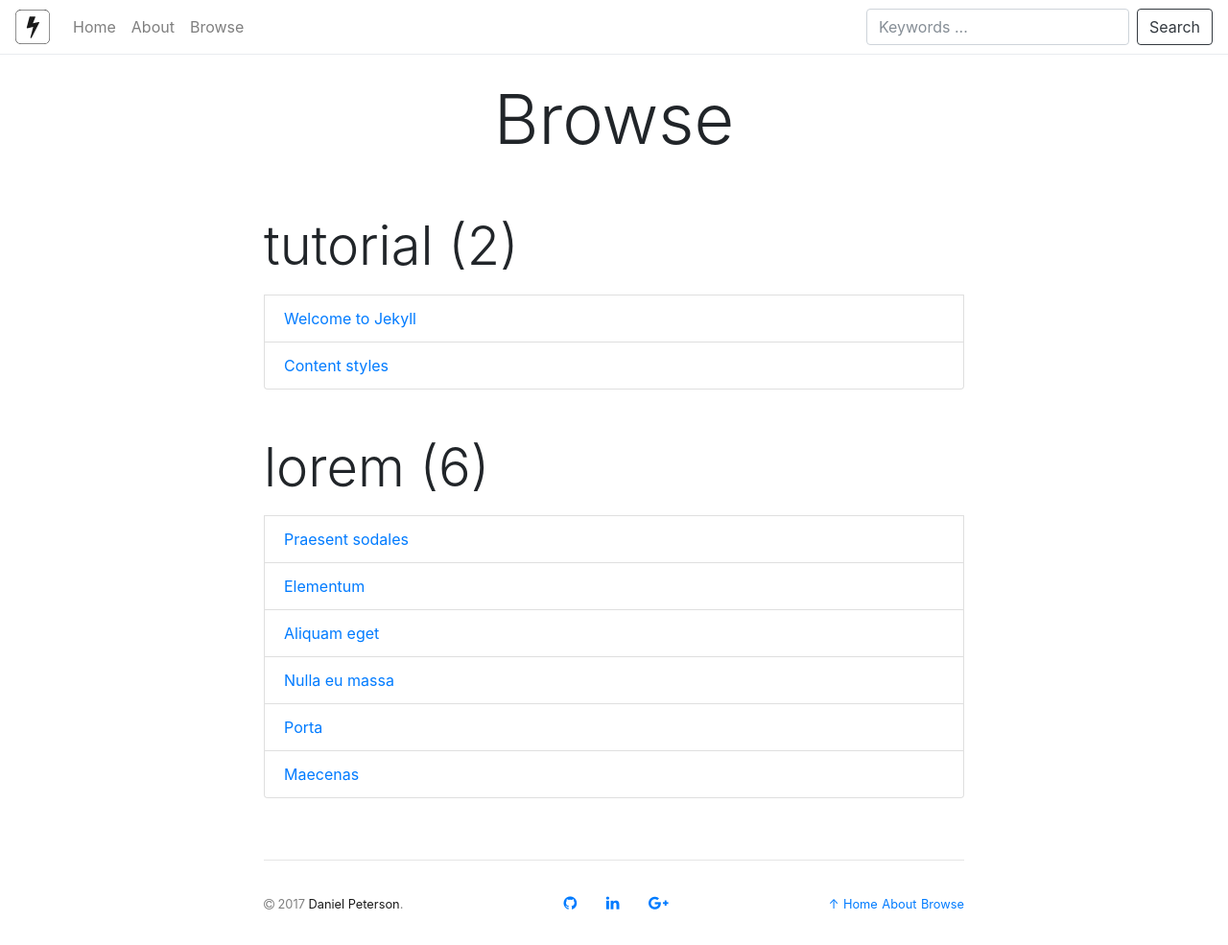
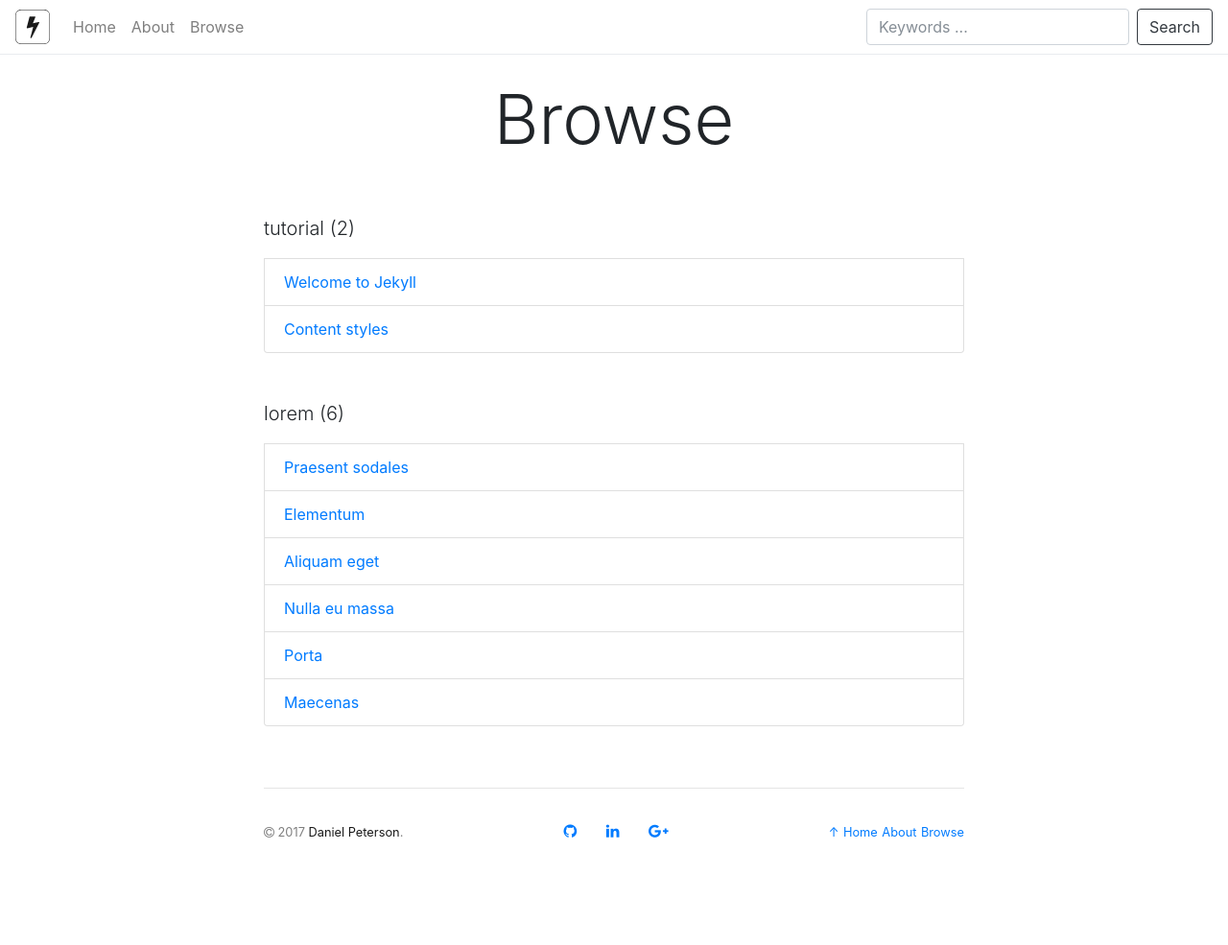
Before and after one commit to danrpts/danrpts.github.io, a Jekyll site: the page built from browse.html, in a window 1280 px wide. Shown: the whole page at 96% size. Built offline with Jekyll 4.4.1, drawn with Linux system fonts in a browser that asks for light colours; nearby versions of some CDN libraries; comment, search, counter and statistics services are not loaded; after the commit the page ends 910 px from its top, so only the background shows below that.

Commit message:
making category text smaller

```diff
--- a/browse.html
+++ b/browse.html
@@ -15,7 +15,7 @@ avatar: false
     {% assign post_title_length = site.overrides.post_title_length | default: 20 %}
 
       <div class="my-4 d-none" data-name="{{ cat }}">
-        <p class="display-4">{{ category | first }} ({{ nposts }})</p>
+        <p class="lead">{{ category | first }} ({{ nposts }})</p>
           {% for posts in category %}
             {% for post in posts %}
               {% if post.title %}
```
